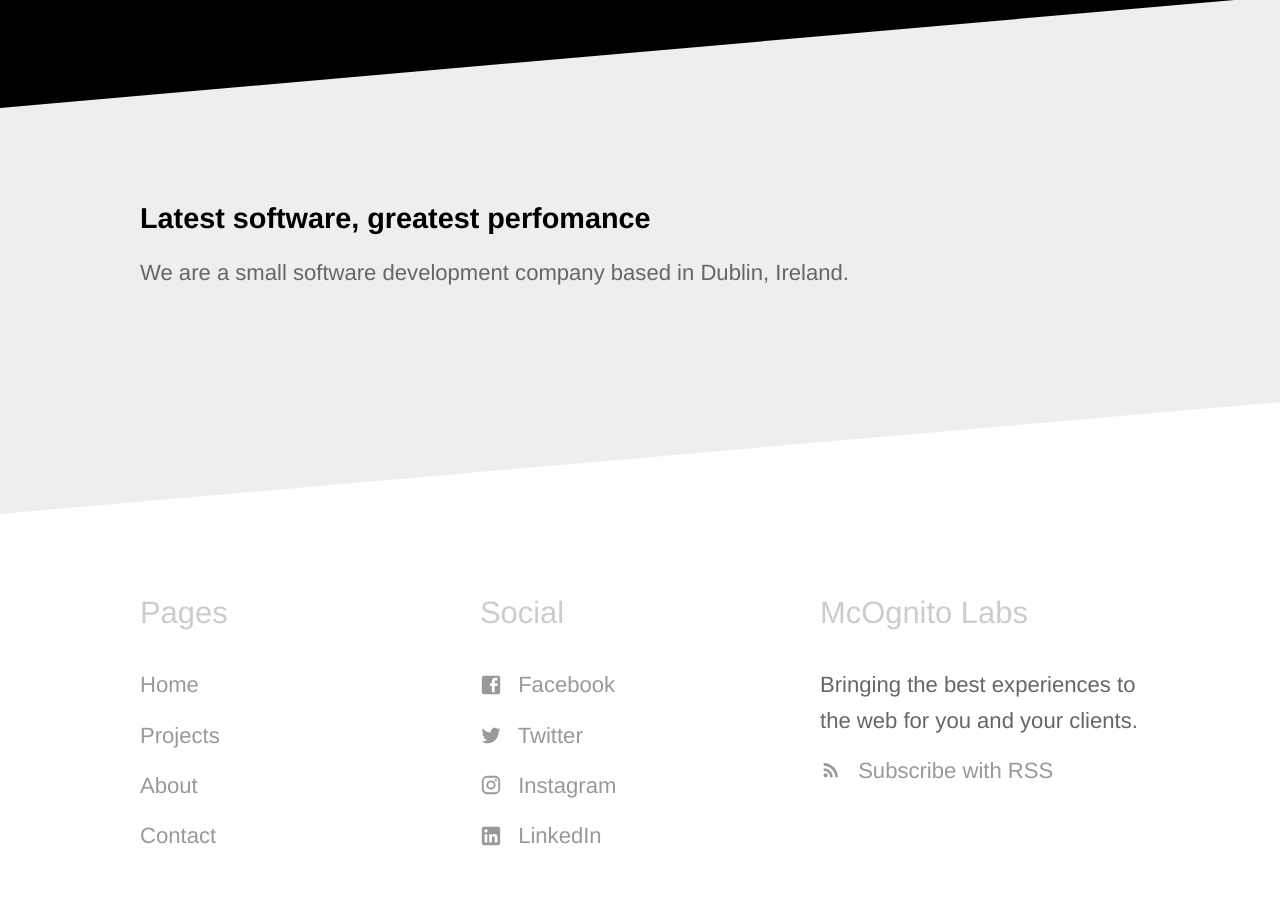
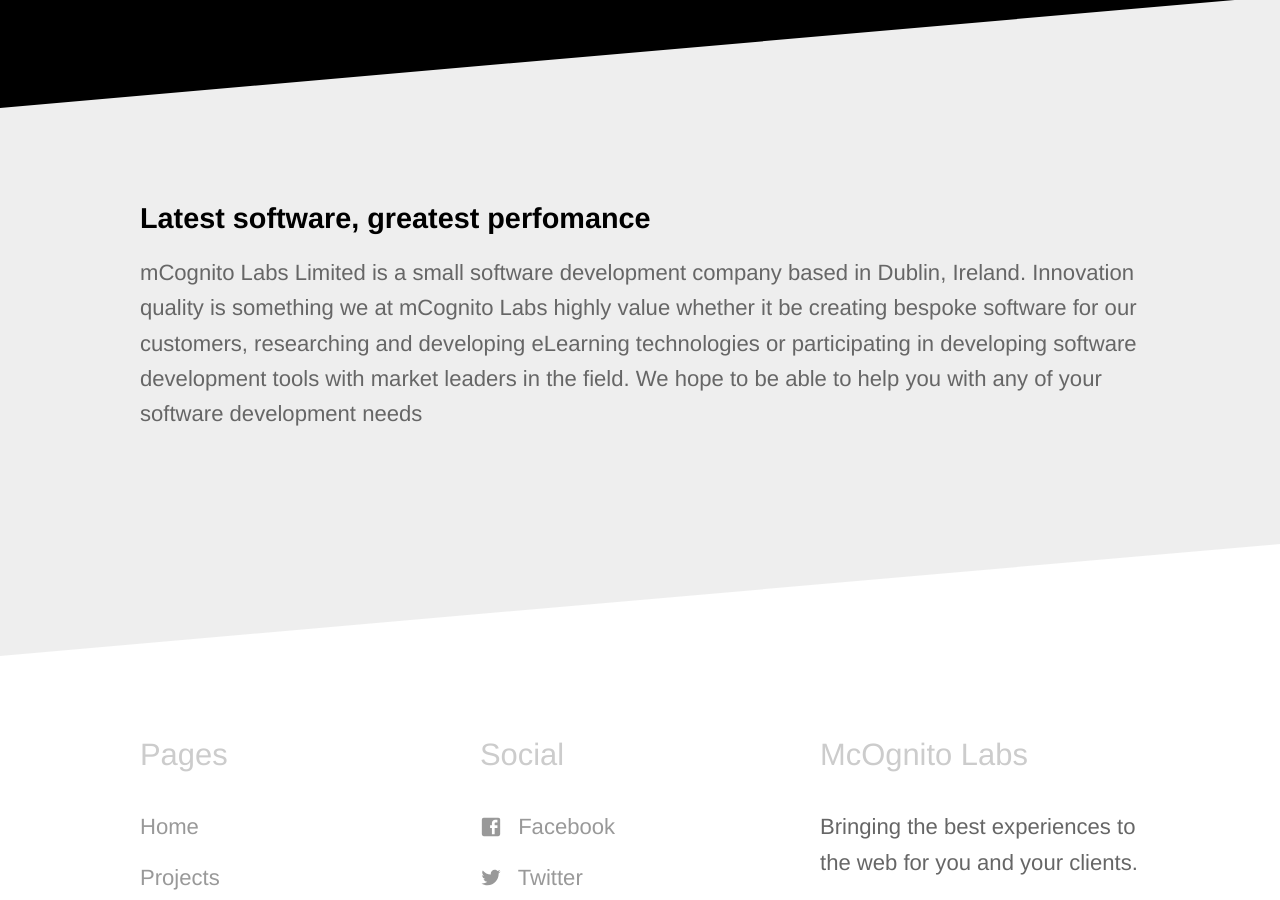
Before and after one commit to mCognitoLabs/mcognito.com, a Jekyll site: the page built from about.html, in a window 1280 px wide and 900 px high, scrolled down 341 px. Built offline with Jekyll 4.4.1, drawn with Linux system fonts in a browser that asks for light colours.

Commit message:
Update about.html

```diff
--- a/about.html
+++ b/about.html
@@ -8,7 +8,7 @@
 	<div class="container halves">
 		<div>
 			<h3 class="editable">Latest software, greatest perfomance</h3>
-			<p class="editable">We are a small software development company based in Dublin, Ireland.</p>
+			<p class="editable">mCognito Labs Limited is a small software development company based in Dublin, Ireland. Innovation quality is something we at mCognito Labs highly value whether it be creating bespoke software for our customers, researching and developing eLearning technologies or participating in developing software development tools with market leaders in the field. We hope to be able to help you with any of your software development needs </p>
 		</div>
 	</div>
 </section>
```
